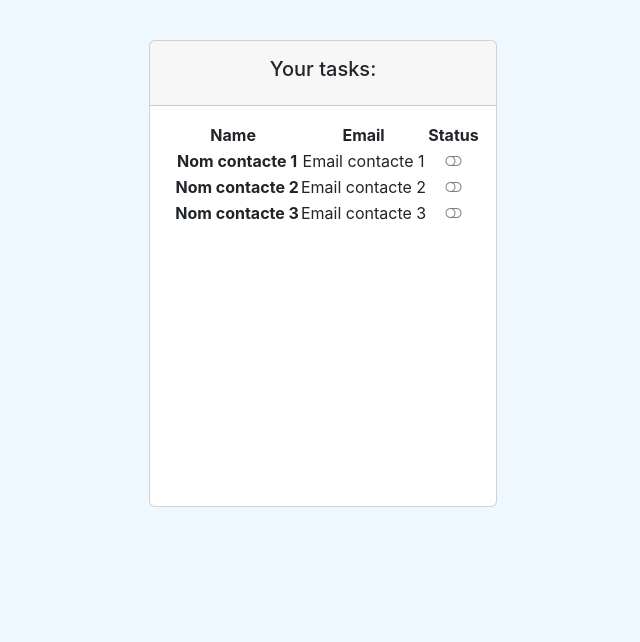
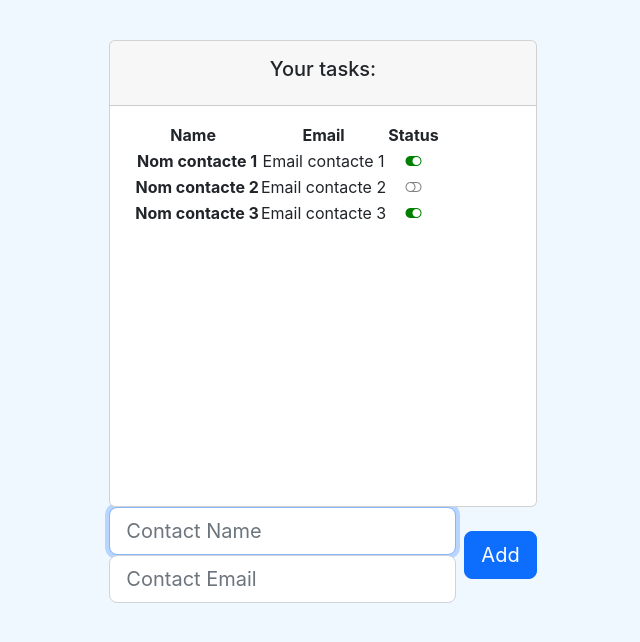
Before and after one commit to josepaltadill/lista-contactos, a React (Create React App) app: page / in a window 1280 px wide. Shown: the top 642 px of the page, without its empty margins (317-957 px from the left). Built offline with nearby package versions, Linux system fonts and the light colour scheme.

Commit message:
añadir contactos ok

```diff
--- a/src/components/container/contact_list.jsx
+++ b/src/components/container/contact_list.jsx
@@ -1,6 +1,7 @@
 import React, {useState} from 'react';
 import { Contact } from '../../models/contact.class';
 import ContactComponent from '../../pure/contact';
+import ContactForm from '../../pure/forms/contactForm';
 
 const ContactList = () => {
     const contactDemo1 = new Contact('Nom contacte 1', 'Email contacte 1', true);
@@ -8,6 +9,21 @@ const ContactList = () => {
     const contactDemo3 = new Contact('Nom contacte 3', 'Email contacte 3', true);
 
     const [contacts, setContacts] = useState([contactDemo1, contactDemo2, contactDemo3]);
+
+    function connectedContact(contact) {
+        console.log('Contacto conectado: ', contact);
+        const index = contacts.indexOf(contact);
+        const tempContacts = [...contacts];
+        tempContacts[index].connected = !tempContacts[index].connected;
+        setContacts(tempContacts);
+    }
+
+    function addContact(contact) {
+        console.log('addContact', contact);
+        const tempContacts = [...contacts];
+        tempContacts.push(contact);
+        setContacts(tempContacts);
+    }
 
     return (
         <div>
@@ -33,6 +49,7 @@ const ContactList = () => {
                                         <ContactComponent
                                             key={index}
                                             contact={contact}
+                                            connect={connectedContact}
                                         >
                                         </ContactComponent>
                                     )
@@ -42,6 +59,7 @@ const ContactList = () => {
                     </div>
                 </div>
             </div>
+            <ContactForm add={addContact}></ContactForm>
         </div>
     );
 }
--- a/src/pure/contact.jsx
+++ b/src/pure/contact.jsx
@@ -1,6 +1,18 @@
 import React from 'react';
+import PropTypes from 'prop-types';
+import { Contact } from '../models/contact.class';
 
-const ContactComponent = ({contact}) => {
+const ContactComponent = ({contact, connect}) => {
+    /**
+     * Función que retorna un icono de distinto color dependiendo del estado del contacto
+     */
+    function contactConnectedIcon() {
+        if (contact.connected) {
+            return (<i onClick={() => connect(contact)} className='bi-toggle-on task-action' style={{color: 'green'}}></i>);
+        } else {
+            return (<i onClick={() => connect(contact)} className='bi-toggle-off task-action' style={{color: 'grey'}}></i>);
+        }
+    }
     return (
         <tr className='fw-normal'>
             <th>
@@ -10,9 +22,9 @@ const ContactComponent = ({contact}) => {
                 <span>{contact.email}</span>
             </td>
             <td className='align-middle'>
-                {contact.completed ? (<i className='bi-toggle-on' style={{color: 'green'}}></i>) : (<i className='bi-toggle-off' style={{color: 'grey'}}></i>)}
+                {/* {contact.completed ? (<i className='bi-toggle-on' style={{color: 'green'}}></i>) : (<i className='bi-toggle-off' style={{color: 'grey'}}></i>)} */}
                 {/* Cambiamos el código de la línea anterior por la correspondiente función */}
-                {/* {taskCompletedIcon()} */}
+                {contactConnectedIcon()}
 
                 {/* <i className='bi-trash task-action' onClick={() => remove(task)} style={{color: 'tomato'}}></i> */}
 
@@ -22,4 +34,13 @@ const ContactComponent = ({contact}) => {
     );
 }
 
+// ContactComponent.propTypes = {
+//     contact: PropTypes.instanceOf(Contact).isRequired,
+//     connected: PropTypes.func.isRequired
+// }
+ContactComponent.propTypes = {
+    contact: PropTypes.instanceOf(Contact).isRequired,
+    connect: PropTypes.func.isRequired
+}
+
 export default ContactComponent;
--- a/src/pure/forms/contactForm.jsx
+++ b/src/pure/forms/contactForm.jsx
@@ -0,0 +1,33 @@
+import React, { useRef } from 'react';
+import PropTypes from 'prop-types';
+import { Contact } from '../../models/contact.class';
+
+const ContactForm = ({add}) => {
+    const nameRef = useRef('');
+    const emailRef = useRef('');
+
+    function addContact(e) {
+        e.preventDefault();
+        const newContact = new Contact(
+            nameRef.current.value,
+            emailRef.current.value,
+            false
+        );
+        add(newContact);
+    }
+    return (
+        <form onSubmit={addContact} className='d-flex justify-content-center align-items-center mb-4'>
+            <div className='form-outline flex-fill'>
+                <input type='text' id='inputName' className='form-control form-control-lg' ref={nameRef} required autoFocus placeholder='Contact Name' />
+                <input type='text' id='inputEmail' className='form-control form-control-lg' ref={emailRef} required placeholder='Contact Email' />
+            </div>
+            <button type='submit' className='btn btn-primary btn-lg ms-2'>Add</button>
+        </form>
+    );
+}
+
+ContactForm.propTypes = {
+    add: PropTypes.func.isRequired
+}
+
+export default ContactForm;
```
